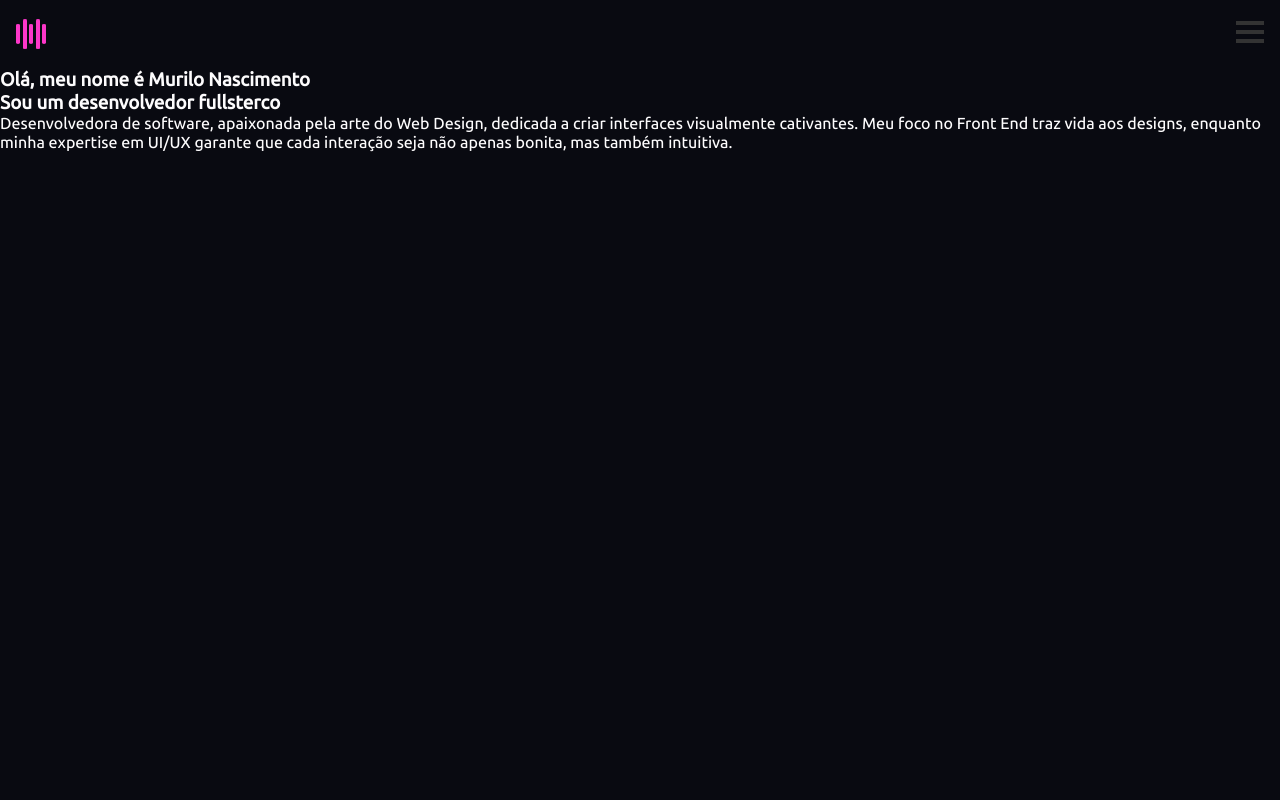
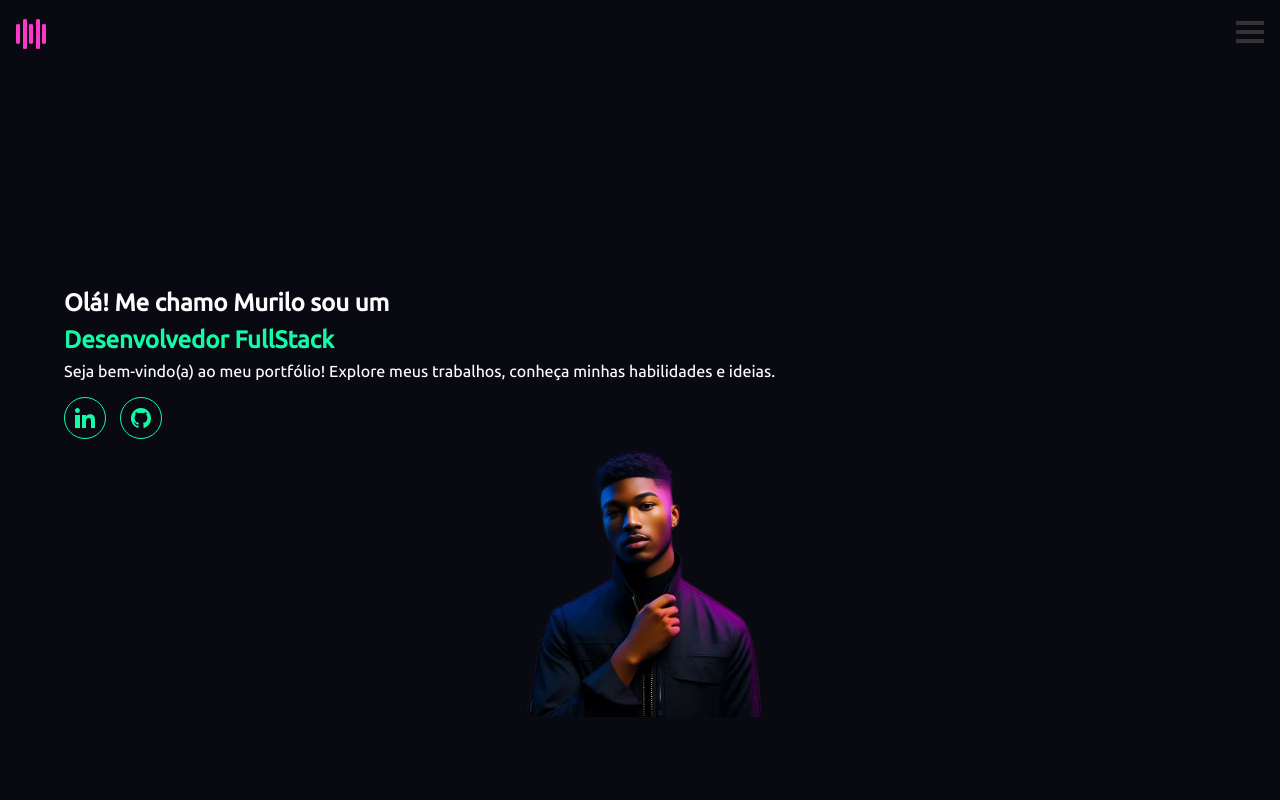
Before and after one commit to murilonicemento/my-portfolio, a Vue app: page / in a window 1280 px wide. Shown: the top 800 px of the page. Built offline with nearby package versions, Linux system fonts and the light colour scheme.

Commit message:
feat: create home section

```diff
--- a/src/views/HomeView.vue
+++ b/src/views/HomeView.vue
@@ -2,6 +2,9 @@
 import { ref } from "vue";
 import HeaderComponent from "@/components/HeaderComponent.vue";
 import TabComponent from "@/components/TabComponent.vue";
+import github from "@/assets/images/github.svg";
+import linkedin from "@/assets/images/linkedin.svg";
+import home from "@/assets/images/home-profile-image.png";
 
 const tabs = ref<string[]>(["Bio", "Educação", "Experiência", "Prêmios", "Certificações"]);
 </script>
@@ -9,17 +12,23 @@ const tabs = ref<string[]>(["Bio", "Educação", "Experiência", "Prêmios", "Ce
 <template>
   <HeaderComponent />
   <main>
-    <section>
-      <h3>Olá, meu nome é Murilo Nascimento</h3>
-      <h3>Sou um desenvolvedor fullsterco</h3>
+    <section id="home">
+      <h1>Olá! Me chamo Murilo sou um</h1>
+      <h2>Desenvolvedor FullStack</h2>
       <p>
-        Desenvolvedora de software, apaixonada pela arte do Web Design, dedicada a criar interfaces
-        visualmente cativantes. Meu foco no Front End traz vida aos designs, enquanto minha
-        expertise em UI/UX garante que cada interação seja não apenas bonita, mas também intuitiva.
+        Seja bem-vindo(a) ao meu portfólio! Explore meus trabalhos, conheça minhas habilidades e
+        ideias.
       </p>
-      <div><a href=""></a><a href=""></a><a href=""></a></div>
+      <div id="social-media">
+        <a href="https://www.linkedin.com/in/murilonicemento/" target="_blank">
+          <img :src="linkedin" alt="LinkedIn Logo" />
+        </a>
+        <a href="https://github.com/murilonicemento" target="_blank">
+          <img :src="github" alt="GitHub Logo" />
+        </a>
+      </div>
 
-      <img src="" alt="" />
+      <img :src="home" alt="Image of a person with black jacket" id="home-image" />
     </section>
     <section>
       <h3>Sobre mim</h3>
@@ -40,6 +49,64 @@ const tabs = ref<string[]>(["Bio", "Educação", "Experiência", "Prêmios", "Ce
 
 <style scoped lang="css">
 section {
+  width: 90%;
+  margin: auto;
   height: 100vh;
 }
+
+#home {
+  display: flex;
+  flex-direction: column;
+  align-items: center;
+  justify-content: center;
+  gap: 8px;
+
+  margin-top: 34px;
+}
+
+#home h2 {
+  color: var(--color-green);
+}
+
+#home h1,
+h2,
+p {
+  width: 100%;
+}
+
+#home-image {
+  width: 270px;
+  height: 270px;
+}
+
+#social-media {
+  width: 100%;
+  height: auto;
+
+  margin-top: 8px;
+
+  display: flex;
+  gap: 14px;
+}
+
+#social-media a {
+  width: 32px;
+  height: 32px;
+
+  padding: 20px;
+
+  display: flex;
+  align-items: center;
+  justify-content: center;
+
+  border: 1px solid var(--color-green);
+  border-radius: 50%;
+
+  cursor: pointer;
+}
+
+#social-media a img {
+  width: 20px;
+  height: 20px;
+}
 </style>
```
